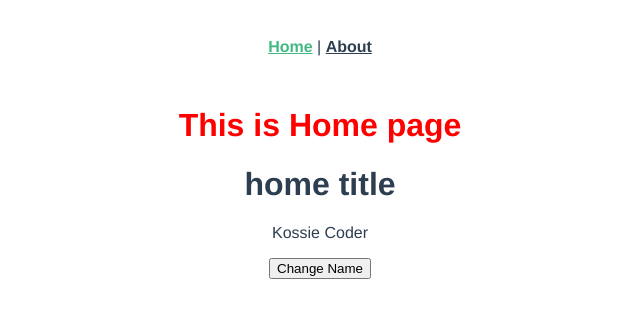
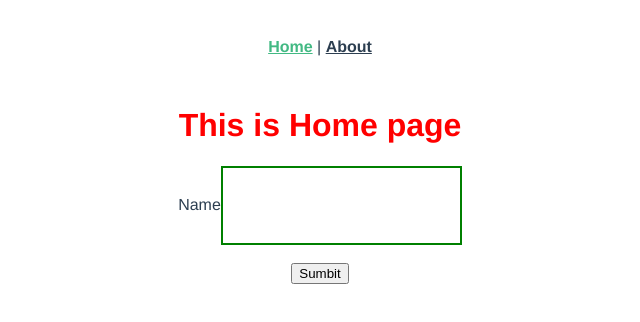
Before and after one commit to plitche/IntroVueJs, a Vue app in the folder test1/: page / in a window 1280 px wide. Shown: the top 322 px of the page, without its empty margins (320-960 px from the left). Built offline with nearby package versions, Linux system fonts and the light colour scheme.

Commit message:
17. 부모 컴포넌트로 데이터 보내기(Emit)_01

```diff
--- /dev/null
+++ b/test1/src/components/InputField.vue
@@ -0,0 +1,27 @@
+<template>
+    <div>
+        <label for="">Name</label>
+        <input
+            type="text"
+            :value="name"
+            style="padding: 30px; border: 2px solid green;"
+            @input="updateName"/>
+    </div>
+</template>
+
+<script>
+export default {
+    props: {
+        name: {
+            type: String,
+            required: true
+        }
+    },
+    methods: {
+        updateName(e) {
+            // console.log(e.target.value);
+            this.$emit('update-name', e.target.value)
+        },
+    }
+}
+</script>
--- a/test1/src/views/Home.vue
+++ b/test1/src/views/Home.vue
@@ -1,21 +1,29 @@
 <template>
   <div>
     <h1>This is Home page</h1>
-    <KossieCoder title="home title" name="Kossie Coder"/>
+    <form action="">
+      <InputField :name="name" @update-name="updateName"/>
+      <br/><button>Sumbit</button>
+    </form>
+    {{ name }}
   </div>
 </template>
 
 <script>
-import KossieCoder from '@/components/KossieCoder.vue';
+import InputField from '@/components/InputField.vue';
 
 export default {
   components: {
-    KossieCoder
+    InputField
   },
-
   data() {
     return {
-      name: 'Kossie Coder'
+      name: ''
+    }
+  },
+  methods: {
+    updateName(name) {
+      this.name = name;
     }
   }
 }
```
Also changed, not shown: 1 other file (tests, documents, lock files or other folders).
